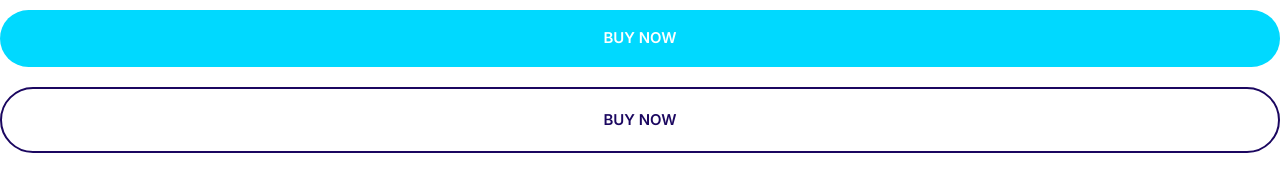
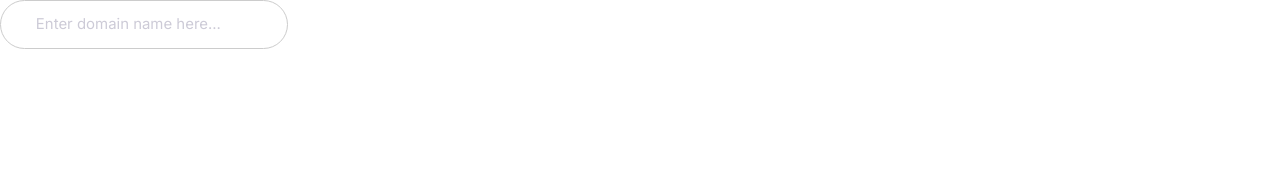
Before and after one commit to kashyaprashant/html-excercise, a plain HTML site: page index.html in a window 1280 px wide. Drawn offline with Linux system fonts and the light colour scheme.

Commit message:
Build input component.

```diff
--- a/css/styles.css
+++ b/css/styles.css
@@ -228,3 +228,23 @@ a {
     font-size: 1.5rem;
   }
 }
+
+/* Inputs */
+.input {
+  border-radius: 30px;
+  border: 1px solid #ccc;
+  color: var(--color-headings);
+  font-size: 2rem;
+  outline: 0;
+  padding: 1.5rem 3.5rem;
+}
+
+::placeholder {
+  color: #cdcbd7;
+}
+
+@media screen and (min-width: 1024px) {
+  .input {
+    font-size: 1.5rem;
+  }
+}
--- a/index.html
+++ b/index.html
@@ -14,7 +14,6 @@
     <link rel="stylesheet" href="css/styles.css" />
   </head>
   <body>
-    <button class="btn btn--secondary btn--block">Buy Now</button>
-    <a href="#" class="btn btn--outline btn--block">Buy Now</a>
+    <input type="text" class="input" placeholder="Enter domain name here..." />
   </body>
 </html>
```
Also changed, not shown: components/inputs.html (added, +1 -0 lines).
